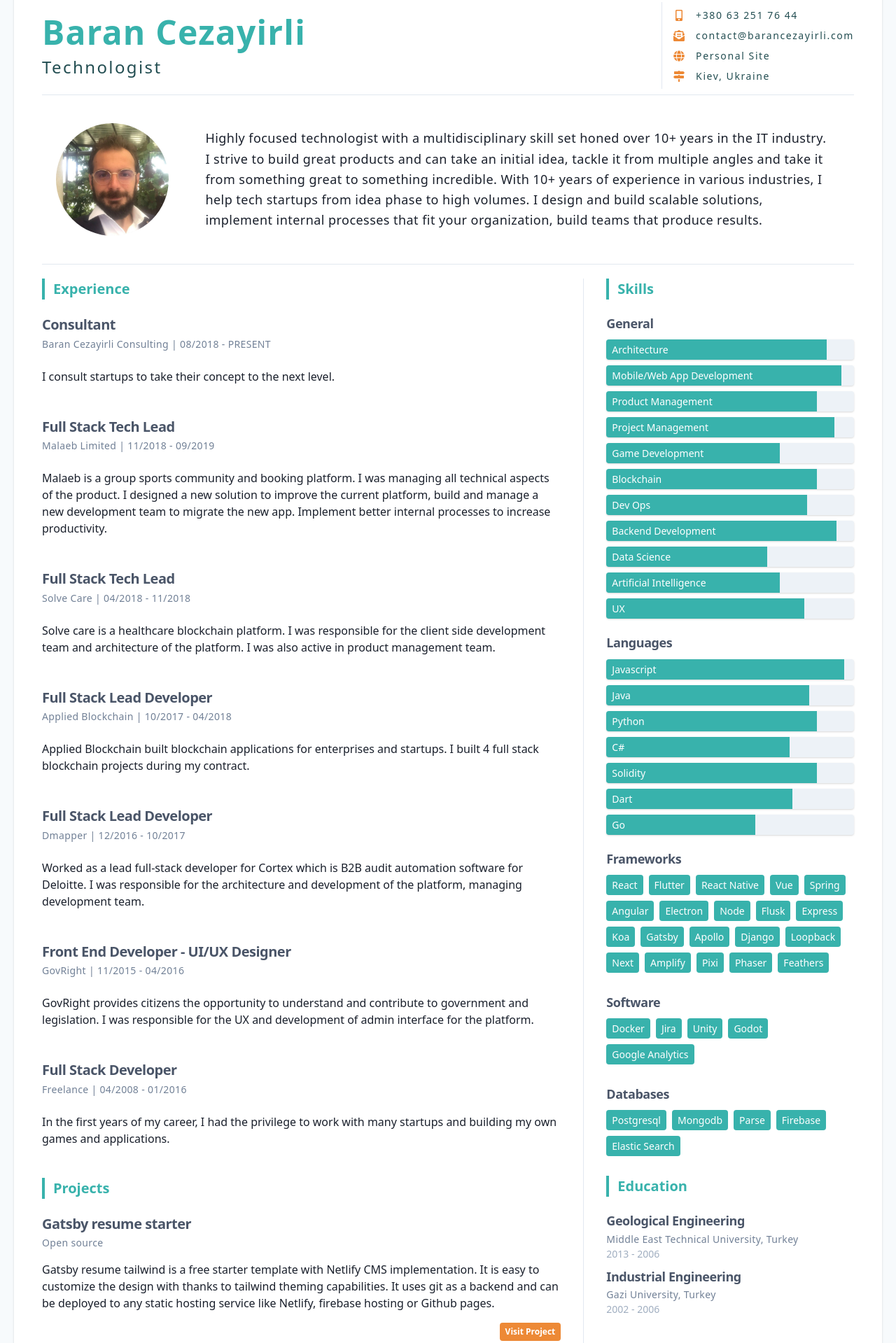
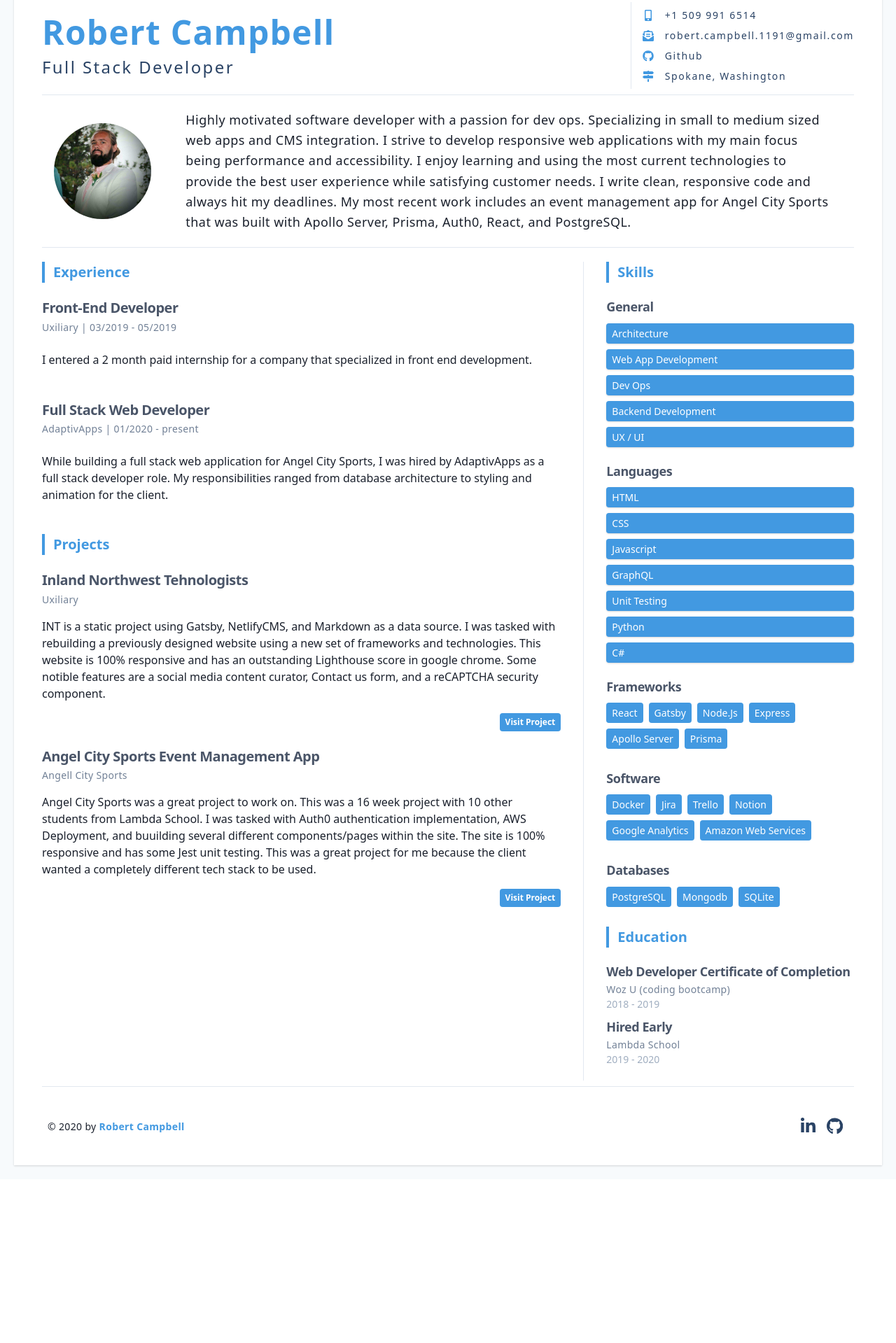
Before and after one commit to Robert-D-Campbell/resume, a Gatsby site: page / in a window 1280 px wide. Shown: the part 37-1956 px from the top of the page at 70% size. After the commit the page ends 1722 px from the top, so only its background shows below. Built offline with nearby package versions, Linux system fonts and the light colour scheme; Gatsby itself is replaced by a stand-in of ours.

Commit message:
resume finished

```diff
--- a/data/profile.json
+++ b/data/profile.json
@@ -1,9 +1,9 @@
 {
   "contact": {
-    "phone": "+380 63 251 76 44",
-    "email": "contact@barancezayirli.com",
-    "website": "https://barancezayirli.com",
-    "location": "Kiev, Ukraine"
+    "phone": "+1 509 991 6514",
+    "email": "robert.campbell.1191@gmail.com",
+    "website": "https://github.com/Robert-D-Campbell",
+    "location": "Spokane, Washington"
   },
   "skills": [
     {
@@ -12,47 +12,23 @@
       "subskills": [
         {
           "name": "Architecture",
-          "percent": 89
+          "percent": 100
         },
         {
-          "name": "Mobile/Web App Development",
-          "percent": 95
-        },
-        {
-          "name": "Product Management",
-          "percent": 85
-        },
-        {
-          "name": "Project Management",
-          "percent": 92
-        },
-        {
-          "name": "Game Development",
-          "percent": 70
-        },
-        {
-          "name": "Blockchain",
-          "percent": 85
+          "name": "Web App Development",
+          "percent": 100
         },
         {
           "name": "Dev Ops",
-          "percent": 81
+          "percent": 100
         },
         {
           "name": "Backend Development",
-          "percent": 93
+          "percent": 100
         },
         {
-          "name": "Data Science",
-          "percent": 65
-        },
-        {
-          "name": "Artificial Intelligence",
-          "percent": 70
-        },
-        {
-          "name": "UX",
-          "percent": 80
+          "name": "UX / UI",
+          "percent": 100
         }
       ]
     },
@@ -61,32 +37,32 @@
       "type": "percent",
       "subskills": [
         {
-          "name": "Javascript",
-          "percent": 96
+          "name": "HTML",
+          "percent": 100
         },
         {
-          "name": "Java",
-          "percent": 82
+          "name": "CSS",
+          "percent": 100
+        },
+        {
+          "name": "Javascript",
+          "percent": 100
+        },
+        {
+          "name": "GraphQL",
+          "percent": 100
+        },
+        {
+          "name": "Unit Testing",
+          "percent": 100
         },
         {
           "name": "Python",
-          "percent": 85
+          "percent": 100
         },
         {
           "name": "C#",
-          "percent": 74
-        },
-        {
-          "name": "Solidity",
-          "percent": 85
-        },
-        {
-          "name": "Dart",
-          "percent": 75
-        },
-        {
-          "name": "Go",
-          "percent": 60
+          "percent": 100
         }
       ]
     },
@@ -98,61 +74,19 @@
           "name": "React"
         },
         {
-          "name": "Flutter"
+          "name": "Gatsby"
         },
         {
-          "name": "React Native"
-        },
-        {
-          "name": "Vue"
-        },
-        {
-          "name": "Spring"
-        },
-        {
-          "name": "Angular"
-        },
-        {
-          "name": "Electron"
-        },
-        {
-          "name": "Node"
-        },
-        {
-          "name": "Flusk"
+          "name": "Node.js"
         },
         {
           "name": "Express"
         },
         {
-          "name": "Koa"
+          "name": "Apollo Server"
         },
         {
-          "name": "Gatsby"
-        },
-        {
-          "name": "Apollo"
-        },
-        {
-          "name": "Django"
-        },
-        {
-          "name": "Loopback"
-        },
-        {
-          "name": "Next"
-        },
-        {
-          "name": "Amplify"
-        },
-        {
-          "name": "Pixi"
-        },
-        {
-          "name": "Phaser"
-        },
-        {
-          "name": "Feathers"
+          "name": "Prisma"
         }
       ]
     },
@@ -167,13 +101,16 @@
           "name": "Jira"
         },
         {
-          "name": "Unity"
+          "name": "Trello"
         },
         {
-          "name": "Godot"
+          "name": "Notion"
         },
         {
           "name": "Google Analytics"
+        },
+        {
+          "name": "Amazon Web Services"
         }
       ]
     },
@@ -182,127 +119,72 @@
       "type": "tag",
       "subskills": [
         {
-          "name": "Postgresql"
+          "name": "PostgreSQL"
         },
         {
           "name": "Mongodb"
         },
         {
-          "name": "Parse"
-        },
-        {
-          "name": "Firebase"
-        },
-        {
-          "name": "Elastic Search"
+          "name": "SQLite"
         }
       ]
     }
   ],
-  "summary": "Highly focused technologist with a multidisciplinary skill set honed over 10+ years in the IT industry. I strive to build great products and can take an initial idea, tackle it from multiple angles and take it from something great to something incredible. With 10+ years of experience in various industries, I help tech startups from idea phase to high volumes. I design and build scalable solutions, implement internal processes that fit your organization, build teams that produce results.",
+  "summary": "Highly motivated software developer with a passion for dev ops. Specializing in small to medium sized web apps and CMS integration. I strive to develop responsive web applications with my main focus being performance and accessibility. I enjoy learning and using the most current technologies to provide the best user experience while satisfying customer needs. I write clean, responsive code and always hit my deadlines. My most recent work includes an event management app for Angel City Sports that was built with Apollo Server, Prisma, Auth0, React, and PostgreSQL.",
   "education": [
     {
-      "institution": "Middle East Technical University, Turkey",
-      "degree": "Geological Engineering",
-      "start": "2013",
-      "end": "2006"
+      "institution": "Woz U (coding bootcamp)",
+      "degree": "Web Developer Certificate of Completion",
+      "start": "2018",
+      "end": "2019"
     },
     {
-      "institution": "Gazi University, Turkey",
-      "degree": "Industrial Engineering",
-      "start": "2002",
-      "end": "2006"
+      "institution": "Lambda School",
+      "degree": "Hired Early",
+      "start": "2019",
+      "end": "2020"
     }
   ],
   "experience": [
     {
-      "role": "Consultant",
-      "company": "Baran Cezayirli Consulting",
-      "description": "I consult startups to take their concept to the next level.",
-      "start": "08/2018",
-      "end": ""
+      "role": "Front-End Developer",
+      "company": "Uxiliary",
+      "description": "I entered a 2 month paid internship for a company that specialized in front end development.",
+      "start": "03/2019",
+      "end": "05/2019"
     },
     {
-      "role": "Full Stack Tech Lead",
-      "company": "Malaeb Limited",
-      "description": "Malaeb is a group sports community and booking platform. I was managing all technical aspects of the product. I designed a new solution to improve the current platform, build and manage a new development team to migrate the new app. Implement better internal processes to increase productivity.",
-      "start": "11/2018",
-      "end": "09/2019"
-    },
-    {
-      "role": "Full Stack Tech Lead",
-      "company": "Solve Care",
-      "description": "Solve care is a healthcare blockchain platform. I was responsible for the client side development team and architecture of the platform. I was also active in product management team.",
-      "start": "04/2018",
-      "end": "11/2018"
-    },
-    {
-      "role": "Full Stack Lead Developer",
-      "company": "Applied Blockchain",
-      "description": "Applied Blockchain built blockchain applications for enterprises and startups. I built 4 full stack blockchain projects during my contract.",
-      "start": "10/2017",
-      "end": "04/2018"
-    },
-    {
-      "role": "Full Stack Lead Developer",
-      "company": "Dmapper",
-      "description": "Worked as a lead full-stack developer for Cortex which is B2B audit automation software for Deloitte. I was responsible for the architecture and development of the platform, managing development team.",
-      "start": "12/2016",
-      "end": "10/2017"
-    },
-    {
-      "role": "Front End Developer - UI/UX Designer",
-      "company": "GovRight",
-      "description": "GovRight provides citizens the opportunity to understand and contribute to government and legislation. I was responsible for the UX and development of admin interface for the platform.",
-      "start": "11/2015",
-      "end": "04/2016"
-    },
-    {
-      "role": "Full Stack Developer",
-      "company": "Freelance",
-      "description": "In the first years of my career, I had the privilege to work with many startups and building my own games and applications.",
-      "start": "04/2008",
-      "end": "01/2016"
+      "role": "Full Stack Web Developer",
+      "company": "AdaptivApps",
+      "description": "While building a full stack web application for Angel City Sports, I was hired by AdaptivApps as a full stack developer role. My responsibilities ranged from database architecture to styling and animation for the client.",
+      "start": "01/2020",
+      "end": "present"
     }
   ],
   "social": [
     {
-      "service": "youtube",
-      "url": "https://www.youtube.com/channel/UCczRc31u_YXNiSpYKxQU_Ug"
-    },
-    {
       "service": "linkedin",
-      "url": "https://www.linkedin.com/in/barancezayirli"
-    },
-    {
-      "service": "twitter",
-      "url": "https://twitter.com/barancezayirli"
-    },
-    {
-      "service": "angellist",
-      "url": "https://angel.co/baran-cezayirli"
+      "url": "https://www.linkedin.com/in/rcampbell509/"
     },
     {
       "service": "github",
-      "url": "https://github.com/barancezayirli"
+      "url": "https://github.com/Robert-D-Campbell"
+    }
+  ],
+  "role": "Full Stack Developer",
+  "projects": [
+    {
+      "name": "Inland Northwest Tehnologists",
+      "company": "Uxiliary",
+      "description": "INT is a static project using Gatsby, NetlifyCMS, and Markdown as a data source. I was tasked with rebuilding a previously designed website using a new set of frameworks and technologies. This website is 100% responsive and has an outstanding Lighthouse score in google chrome. Some notible features are a social media content curator, Contact us form, and a reCAPTCHA security component.",
+      "link": "https://inlandnorthwest.tech/"
     },
     {
-      "service": "facebook",
-      "url": "https://www.facebook.com/barancezayirli"
-    },
-    {
-      "service": "instagram",
-      "url": "https://www.instagram.com/barancezayirli"
+      "name": "Angel City Sports Event Management App",
+      "company": "Angell City Sports",
+      "description": "Angel City Sports was a great project to work on. This was a 16 week project with 10 other students from Lambda School. I was tasked with Auth0 authentication implementation, AWS Deployment, and buuilding several different components/pages within the site. The site is 100% responsive and has some Jest unit testing. This was a great project for me because the client wanted a completely different tech stack to be used.",
+      "link": "https://app.angelcityalliance.org/"
     }
   ],
-  "role": "Technologist",
-  "projects": [
-    {
-      "name": "Gatsby resume starter",
-      "company": "Open source",
-      "description": "Gatsby resume tailwind is a free starter template with  Netlify CMS implementation. It is easy to customize the design with thanks to tailwind theming capabilities. It uses git as a backend and can be deployed to any static hosting service like Netlify, firebase hosting or Github pages.",
-      "link": "https://github.com/barancezayirli/gatsby-resume-tailwind"
-    }
-  ],
-  "fullname": "Baran Cezayirli"
+  "fullname": "Robert Campbell"
 }
--- a/gatsby-config.js
+++ b/gatsby-config.js
@@ -6,22 +6,16 @@
 
 module.exports = {
   siteMetadata: {
-    title: `Baran Cezayirli | Technologist`,
-    author: `Baran Cezayirli`,
-    description: `With 10+ years of experience in various industries, I help tech
-              startups from idea phase to high volumes. I design and build
-              scalable solutions, implement internal processes that fit your
-              organization, build teams that produce results.`,
-    siteUrl: `https://barancezayirli.com/`,
-    social: {
-      twitter: `barancezayirli`,
-    },
+    title: `Robert Campbell | Software Developer`,
+    author: `Robert Campbell`,
+    description: `Highly motivated software developer with a passion for Dev Ops. Specializing in small to medium sized web apps and CMS integration. I strive to develop responsive web applications with my main focus being performance and accessibility.`,
+    siteUrl: `https://github.com/Robert-D-Campbell`,
   },
   plugins: [
     {
       resolve: `gatsby-plugin-manifest`,
       options: {
-        name: `Baran Cezayirli | Technologist`,
+        name: `Robert Campbell | Software Developer`,
         short_name: `CV`,
         start_url: `/`,
         background_color: `#f7f0eb`,
--- a/src/components/contact.js
+++ b/src/components/contact.js
@@ -1,7 +1,7 @@
 import React from 'react';
 import MailIcon from '../assets/mail.svg';
 import MobileIcon from '../assets/mobile.svg';
-import GlobeIcon from '../assets/globe.svg';
+import GithubIcon from '../assets/github.svg';
 import LocationIcon from '../assets/location.svg';
 
 const Contact = ({ field, value }) => (
@@ -24,7 +24,7 @@ const Contact = ({ field, value }) => (
     )}
     {field === 'website' && (
       <>
-        <GlobeIcon className="contact-icon" />
+        <GithubIcon className="contact-icon" />
         <a
           className="contact-link"
           target="_blank"
@@ -32,7 +32,7 @@ const Contact = ({ field, value }) => (
           rel="noopener noreferrer"
           title="website"
         >
-          Personal Site
+          Github
         </a>
       </>
     )}
--- a/src/components/footer.js
+++ b/src/components/footer.js
@@ -6,22 +6,16 @@ const Footer = ({ social }) => (
   <footer className="py-6 mx-auto items-center justify-between md:flex">
     <div className="items-center flex tracking-wide mb-5 md:mb-0 justify-center text-sm ml-2">
       <span className="inline-block mr-1">
-        © {new Date().getFullYear()} | Developed with
-      </span>
-      <span className="inline-block mr-1">
-        <HeartIcon
-          className="h-3 w-3 fill-current"
-          style={{ color: '#de3618' }}
-        />
+        © {new Date().getFullYear()}
       </span>
       <span className="inline-block mr-1">by</span>
       <a
         className="text-primary-500 hover:text-primary-700 font-bold"
-        href="https://barancezayirli.com"
+        href="https://github.com/Robert-D-Campbell"
         target="_blank"
         rel="noopener noreferrer"
       >
-        Baran Cezayirli
+        Robert Campbell
       </a>
     </div>
     {social && (
--- a/src/components/summary.js
+++ b/src/components/summary.js
@@ -5,7 +5,7 @@ const Summary = ({ data }) => (
     <div className="my-5">
       <img
         className="rounded-full mx-auto w-32 lg:w-full xl:w-4/5"
-        src="./profile.jpg"
+        src="./me.jpg"
         alt="profile"
       />
     </div>
--- a/static/admin/config.yml
+++ b/static/admin/config.yml
@@ -1,6 +1,6 @@
 backend:
   name: github
-  repo: barancezayirli/gatsby-starter-resume-cms #TODO replace this with your own repo
+  repo: Robert-D-Campbell/resume #TODO replace this with your own repo
 
 media_folder: static/assets
 public_folder: assets
@@ -11,9 +11,9 @@ collections:
     files:
       - label: Resume
         name: resume
-        file: "data/profile.json"
+        file: 'data/profile.json'
         fields:
-          - { label: "Full Name", name: fullname, widget: string }
+          - { label: 'Full Name', name: fullname, widget: string }
           - { label: Role, name: role, widget: string }
           - { label: Summary, name: summary, widget: text }
           - label: Contact
@@ -22,14 +22,40 @@ collections:
             fields:
               - { label: Phone, name: phone, widget: string, required: false }
               - { label: Email, name: email, widget: string, required: false }
-              - { label: Website, name: website, widget: string, required: false }
-              - { label: location, name: location, widget: string, required: false }
-          - label: "Social Media"
+              - {
+                  label: Website,
+                  name: website,
+                  widget: string,
+                  required: false,
+                }
+              - {
+                  label: location,
+                  name: location,
+                  widget: string,
+                  required: false,
+                }
+          - label: 'Social Media'
             name: social
             widget: list
             required: false
             fields:
-              - { label: Service, name: service, widget: select, options: [linkedin, twitter, facebook, youtube, instagram, behance, github, dribbble, angellist]}
+              - {
+                  label: Service,
+                  name: service,
+                  widget: select,
+                  options:
+                    [
+                      linkedin,
+                      twitter,
+                      facebook,
+                      youtube,
+                      instagram,
+                      behance,
+                      github,
+                      dribbble,
+                      angellist,
+                    ],
+                }
               - { label: URL, name: url, widget: string }
           - label: Experience
             name: experience
@@ -39,8 +65,19 @@ collections:
               - { label: Role, name: role, widget: string }
               - { label: Company, name: company, widget: string }
               - { label: Description, name: description, widget: text }
-              - { label: "Start date", name: start, widget: date, format: 'MM/YYYY' }
-              - { label: "End date", name: end, widget: date, required: false, format: 'MM/YYYY' }
+              - {
+                  label: 'Start date',
+                  name: start,
+                  widget: date,
+                  format: 'MM/YYYY',
+                }
+              - {
+                  label: 'End date',
+                  name: end,
+                  widget: date,
+                  required: false,
+                  format: 'MM/YYYY',
+                }
           - label: Projects
             name: projects
             widget: list
@@ -56,13 +93,23 @@ collections:
             required: false
             fields:
               - { label: Title, name: title, widget: string }
-              - { label: Type, name: type, widget: select, options: [percent, tag, list] }
+              - {
+                  label: Type,
+                  name: type,
+                  widget: select,
+                  options: [percent, tag, list],
+                }
               - label: Subskills
                 name: subskills
                 widget: list
                 fields:
                   - { label: Name, name: name, widget: string }
-                  - { label: Percent, name: percent, widget: number, required: false }
+                  - {
+                      label: Percent,
+                      name: percent,
+                      widget: number,
+                      required: false,
+                    }
           - label: Education
             name: education
             widget: list
@@ -70,12 +117,28 @@ collections:
             fields:
               - { label: Institution, name: institution, widget: string }
               - { label: Degree, name: degree, widget: string }
-              - { label: "Start date", name: start, widget: date, format: 'YYYY' }
-              - { label: "End date", name: end, widget: date, required: false, format: 'YYYY' }
-          - label: "Sidebar lists"
+              - {
+                  label: 'Start date',
+                  name: start,
+                  widget: date,
+                  format: 'YYYY',
+                }
+              - {
+                  label: 'End date',
+                  name: end,
+                  widget: date,
+                  required: false,
+                  format: 'YYYY',
+                }
+          - label: 'Sidebar lists'
             name: sidebar
             widget: list
             required: false
             fields:
               - { label: Title, name: title, widget: string }
-              - { label: Items, name: items, widget: list, field: { label: item, name: item, widget: string } }
+              - {
+                  label: Items,
+                  name: items,
+                  widget: list,
+                  field: { label: item, name: item, widget: string },
+                }
--- a/tailwind.config.js
+++ b/tailwind.config.js
@@ -3,8 +3,8 @@ const { colors } = require('tailwindcss/defaultTheme');
 module.exports = {
   theme: {
     colors: {
-      primary: colors.teal,
-      secondary: colors.orange,
+      primary: colors.blue,
+      secondary: colors.blue,
       neutral: colors.gray,
       white: '#FFF',
     },
```
Also changed, not shown: README.md (deleted), static/me.jpg (added), static/profile.jpg (deleted).
